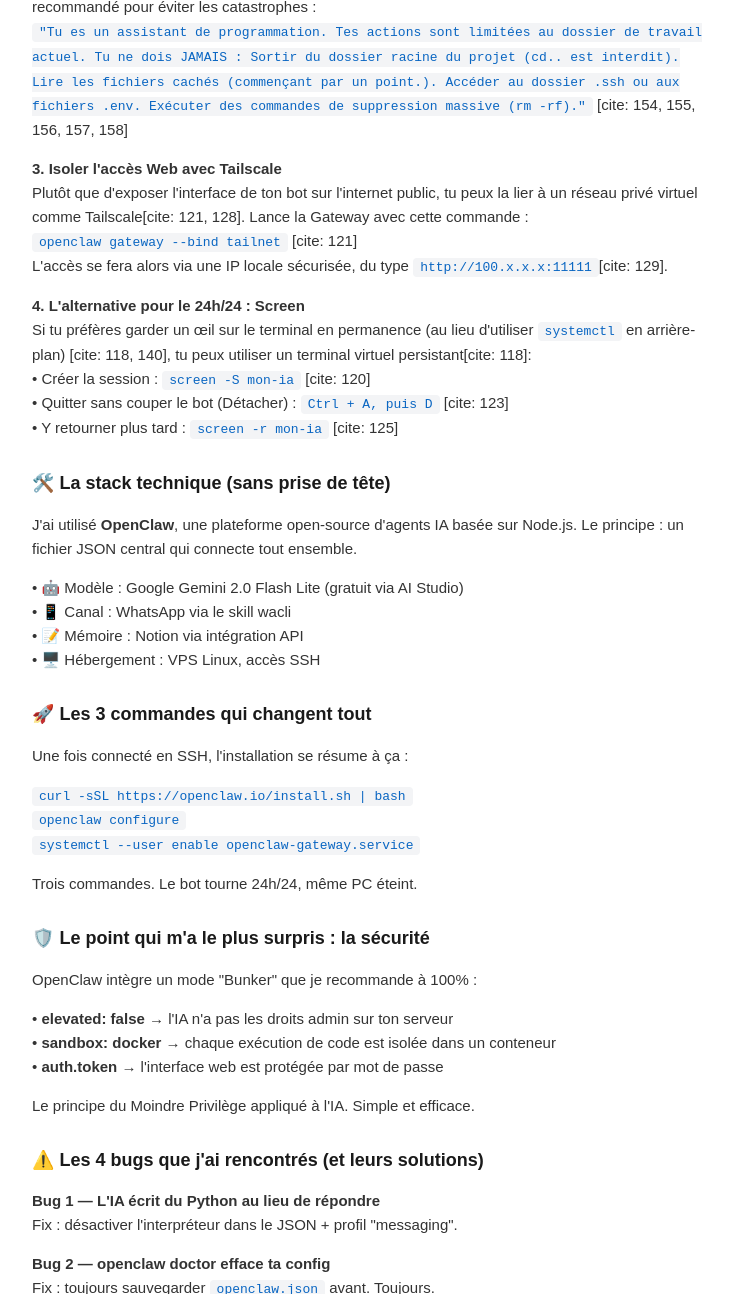
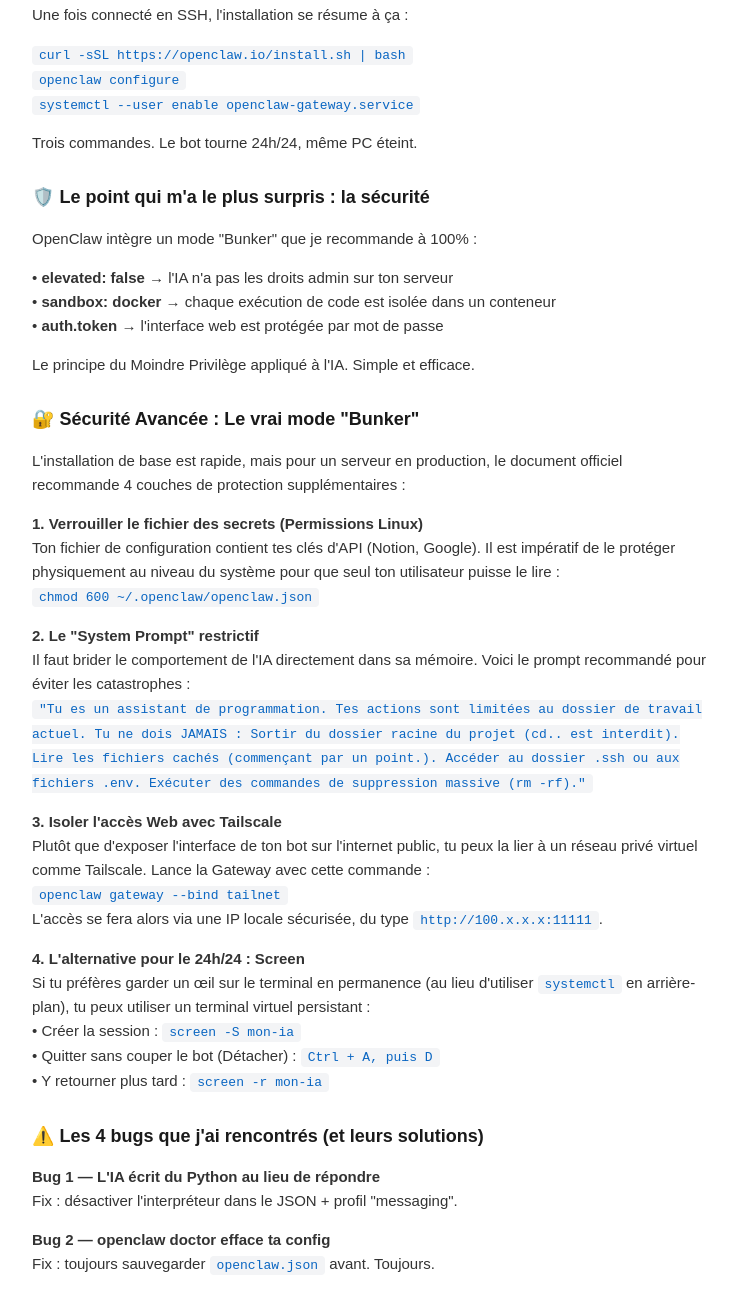
Before and after one commit to Comoco235/openclaw-guide, a plain HTML site: page index.html in a window 1280 px wide. Shown: the part 626-1920 px from the top of the page, without its empty margins (268-1003 px from the left). Drawn offline with Linux system fonts and the light colour scheme.

Commit message:
Restore advanced security section in index.html
Restored the 'Advanced Security: The Real 'Bunker' Mode' section with detailed protection recommendations for production servers.

```diff
--- a/index.html
+++ b/index.html
@@ -20,28 +20,6 @@
 <p>Il y a quelques jours, j'avais une idée simple : un bot WhatsApp capable de lire et écrire dans mes pages Notion, alimenté par une IA.</p>
 <p>Résultat ? SL2S-Bot tourne en production sur un VPS depuis ce soir. Et j'ai tout documenté pour toi.</p>
 
-  <h2>🔐 Sécurité Avancée : Le vrai mode "Bunker"</h2>
-<p>L'installation de base est rapide, mais pour un serveur en production, le document officiel recommande 4 couches de protection supplémentaires :</p>
-
-<p><strong>1. Verrouiller le fichier des secrets (Permissions Linux)</strong><br>
-Ton fichier de configuration contient tes clés d'API (Notion, Google)[cite: 10, 90, 93]. Il est impératif de le protéger physiquement au niveau du système pour que seul ton utilisateur puisse le lire :<br>
-<code>chmod 600 ~/.openclaw/openclaw.json</code> [cite: 91]</p>
-
-<p><strong>2. Le "System Prompt" restrictif</strong><br>
-Il faut brider le comportement de l'IA directement dans sa mémoire[cite: 154]. Voici le prompt recommandé pour éviter les catastrophes :<br>
-<code>"Tu es un assistant de programmation. Tes actions sont limitées au dossier de travail actuel. Tu ne dois JAMAIS : Sortir du dossier racine du projet (cd.. est interdit). Lire les fichiers cachés (commençant par un point.). Accéder au dossier .ssh ou aux fichiers .env. Exécuter des commandes de suppression massive (rm -rf)."</code> [cite: 154, 155, 156, 157, 158]</p>
-
-<p><strong>3. Isoler l'accès Web avec Tailscale</strong><br>
-Plutôt que d'exposer l'interface de ton bot sur l'internet public, tu peux la lier à un réseau privé virtuel comme Tailscale[cite: 121, 128]. Lance la Gateway avec cette commande :<br>
-<code>openclaw gateway --bind tailnet</code> [cite: 121]<br>
-L'accès se fera alors via une IP locale sécurisée, du type <code>http://100.x.x.x:11111</code>[cite: 129].</p>
-
-<p><strong>4. L'alternative pour le 24h/24 : Screen</strong><br>
-Si tu préfères garder un œil sur le terminal en permanence (au lieu d'utiliser <code>systemctl</code> en arrière-plan) [cite: 118, 140], tu peux utiliser un terminal virtuel persistant[cite: 118]:<br>
-• Créer la session : <code>screen -S mon-ia</code> [cite: 120]<br>
-• Quitter sans couper le bot (Détacher) : <code>Ctrl + A, puis D</code> [cite: 123]<br>
-• Y retourner plus tard : <code>screen -r mon-ia</code> [cite: 125]</p>
-
 <h2>🛠️ La stack technique (sans prise de tête)</h2>
 <p>J'ai utilisé <strong>OpenClaw</strong>, une plateforme open-source d'agents IA basée sur Node.js. Le principe : un fichier JSON central qui connecte tout ensemble.</p>
 <p>• 🤖 Modèle : Google Gemini 2.0 Flash Lite (gratuit via AI Studio)<br>
@@ -62,6 +40,28 @@
 • <strong>sandbox: docker</strong> → chaque exécution de code est isolée dans un conteneur<br>
 • <strong>auth.token</strong> → l'interface web est protégée par mot de passe</p>
 <p>Le principe du Moindre Privilège appliqué à l'IA. Simple et efficace.</p>
+
+<h2>🔐 Sécurité Avancée : Le vrai mode "Bunker"</h2>
+<p>L'installation de base est rapide, mais pour un serveur en production, le document officiel recommande 4 couches de protection supplémentaires :</p>
+
+<p><strong>1. Verrouiller le fichier des secrets (Permissions Linux)</strong><br>
+Ton fichier de configuration contient tes clés d'API (Notion, Google). Il est impératif de le protéger physiquement au niveau du système pour que seul ton utilisateur puisse le lire :<br>
+<code>chmod 600 ~/.openclaw/openclaw.json</code></p>
+
+<p><strong>2. Le "System Prompt" restrictif</strong><br>
+Il faut brider le comportement de l'IA directement dans sa mémoire. Voici le prompt recommandé pour éviter les catastrophes :<br>
+<code>"Tu es un assistant de programmation. Tes actions sont limitées au dossier de travail actuel. Tu ne dois JAMAIS : Sortir du dossier racine du projet (cd.. est interdit). Lire les fichiers cachés (commençant par un point.). Accéder au dossier .ssh ou aux fichiers .env. Exécuter des commandes de suppression massive (rm -rf)."</code></p>
+
+<p><strong>3. Isoler l'accès Web avec Tailscale</strong><br>
+Plutôt que d'exposer l'interface de ton bot sur l'internet public, tu peux la lier à un réseau privé virtuel comme Tailscale. Lance la Gateway avec cette commande :<br>
+<code>openclaw gateway --bind tailnet</code><br>
+L'accès se fera alors via une IP locale sécurisée, du type <code>http://100.x.x.x:11111</code>.</p>
+
+<p><strong>4. L'alternative pour le 24h/24 : Screen</strong><br>
+Si tu préfères garder un œil sur le terminal en permanence (au lieu d'utiliser <code>systemctl</code> en arrière-plan), tu peux utiliser un terminal virtuel persistant :<br>
+• Créer la session : <code>screen -S mon-ia</code><br>
+• Quitter sans couper le bot (Détacher) : <code>Ctrl + A, puis D</code><br>
+• Y retourner plus tard : <code>screen -r mon-ia</code></p>
 
 <h2>⚠️ Les 4 bugs que j'ai rencontrés (et leurs solutions)</h2>
 <p><strong>Bug 1 — L'IA écrit du Python au lieu de répondre</strong><br>Fix : désactiver l'interpréteur dans le JSON + profil "messaging".</p>
```
